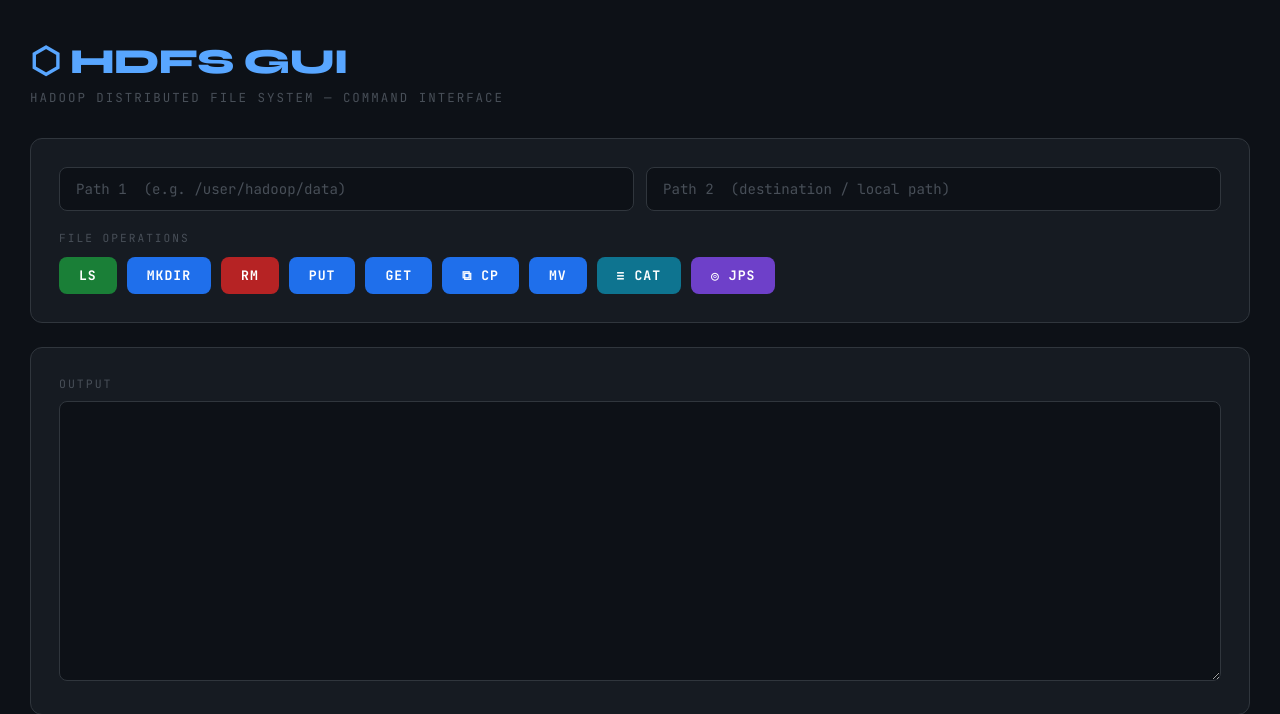
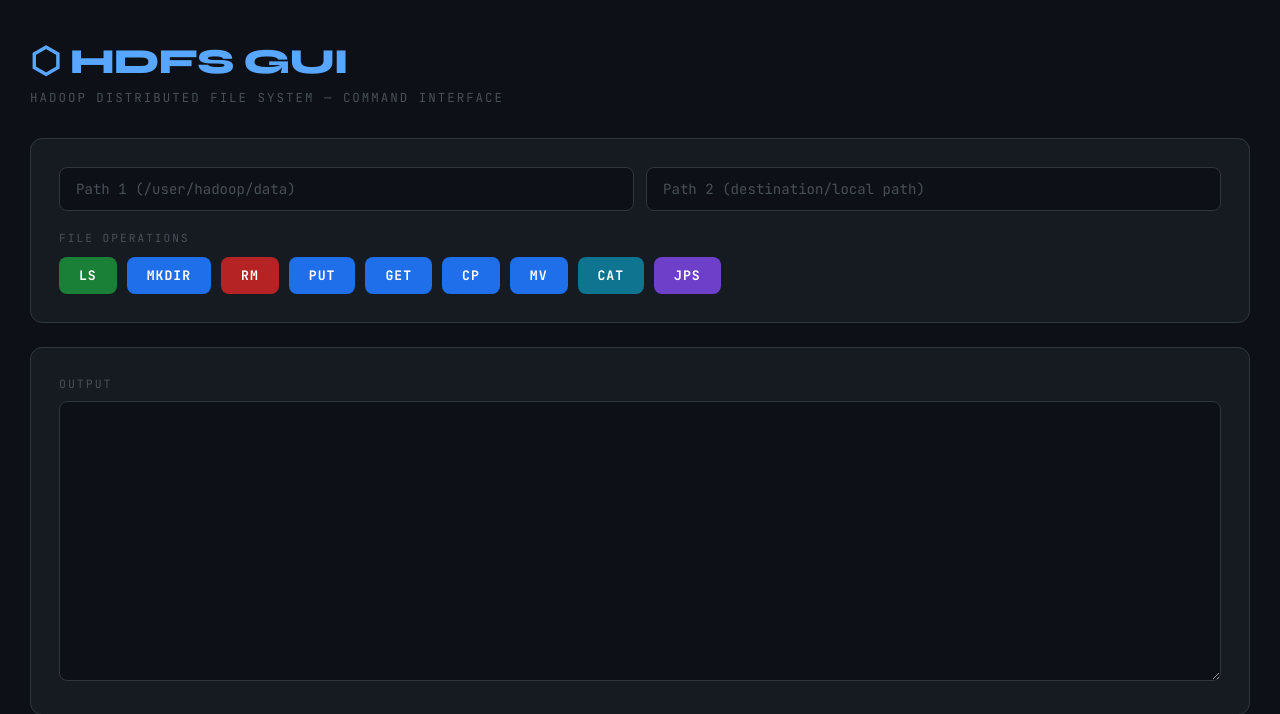
Before and after one commit to manarhossam/HDFS_GUI, a Flask app: page / in a window 1280 px wide. Shown: the top 714 px of the page. Run offline with Flask 3, Linux system fonts and the light colour scheme.

Commit message:
Update index.html

```diff
--- a/templates/index.html
+++ b/templates/index.html
@@ -84,36 +84,26 @@
         }
 
         button:active { transform: scale(0.96); }
-
-        /* Default blue buttons */
         .btn-blue {
             background: #1f6feb;
             color: #fff;
         }
         .btn-blue:hover { background: #388bfd; }
-
-        /* Green buttons for read ops */
         .btn-green {
             background: #1a7f37;
             color: #fff;
         }
         .btn-green:hover { background: #2ea043; }
-
-        /* Red for destructive */
         .btn-red {
             background: #b62324;
             color: #fff;
         }
         .btn-red:hover { background: #da3633; }
-
-        /* Purple for utility */
         .btn-purple {
             background: #6e40c9;
             color: #fff;
         }
         .btn-purple:hover { background: #8957e5; }
-
-        /* Teal for cat */
         .btn-teal {
             background: #0e7490;
             color: #fff;
@@ -166,8 +156,8 @@
 <div class="card">
     <form action="/run" method="POST">
         <div class="inputs-row">
-            <input type="text" name="path1" placeholder="Path 1  (e.g. /user/hadoop/data)">
-            <input type="text" name="path2" placeholder="Path 2  (destination / local path)">
+            <input type="text" name="path1" placeholder="Path 1 (/user/hadoop/data)">
+            <input type="text" name="path2" placeholder="Path 2 (destination/local path)">
         </div>
 
         <p class="section-label">File Operations</p>
@@ -177,10 +167,10 @@
             <button class="btn-red"    name="command" value="rm"> RM</button>
             <button class="btn-blue"   name="command" value="put"> PUT</button>
             <button class="btn-blue"   name="command" value="get"> GET</button>
-            <button class="btn-blue"   name="command" value="cp">⧉ CP</button>
+            <button class="btn-blue"   name="command" value="cp"> CP</button>
             <button class="btn-blue"   name="command" value="mv"> MV</button>
-            <button class="btn-teal"   name="command" value="cat">≡ CAT</button>
-            <button class="btn-purple" name="command" value="jps">◎ JPS</button>
+            <button class="btn-teal"   name="command" value="cat"> CAT</button>
+            <button class="btn-purple" name="command" value="jps"> JPS</button>
         </div>
     </form>
 </div>
```
